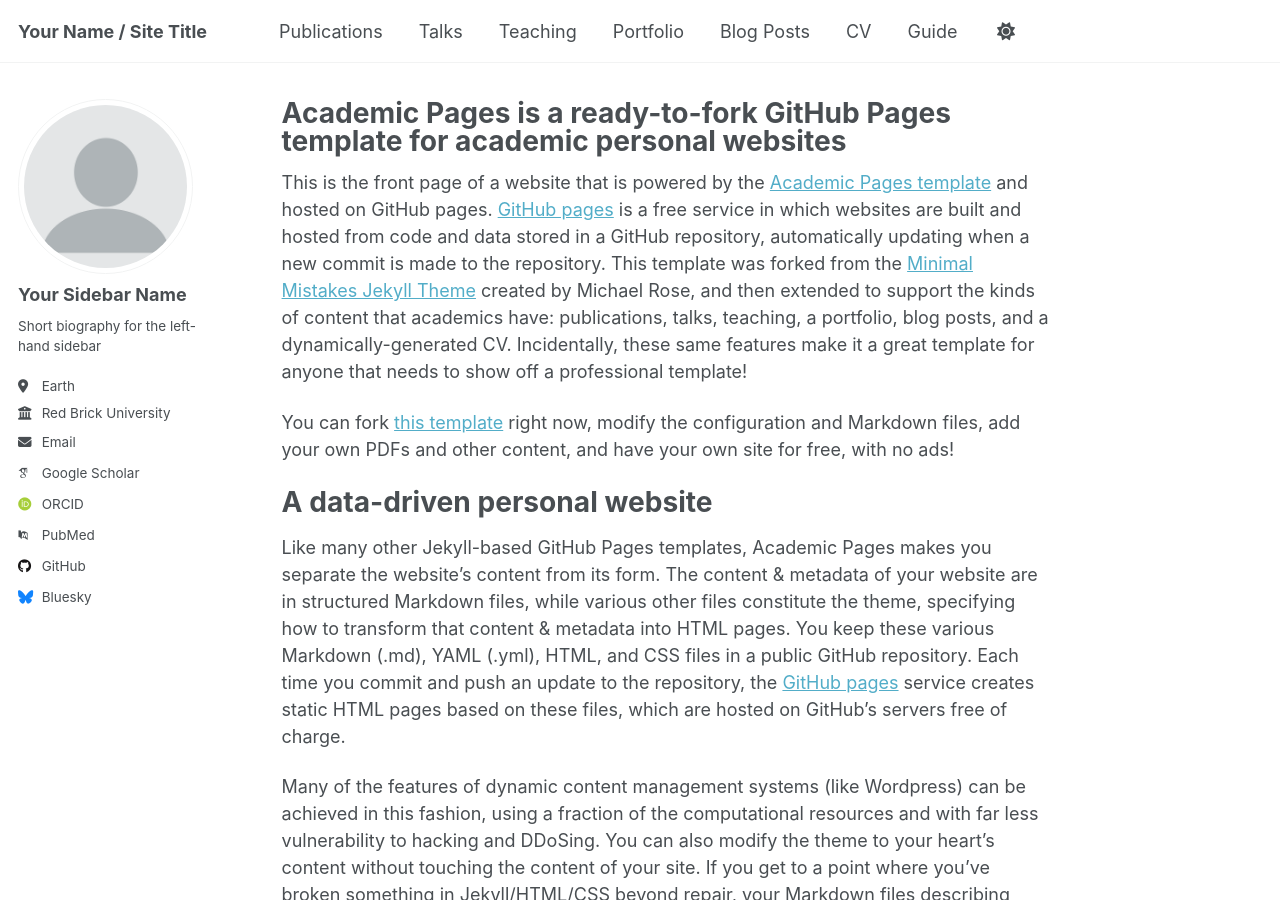
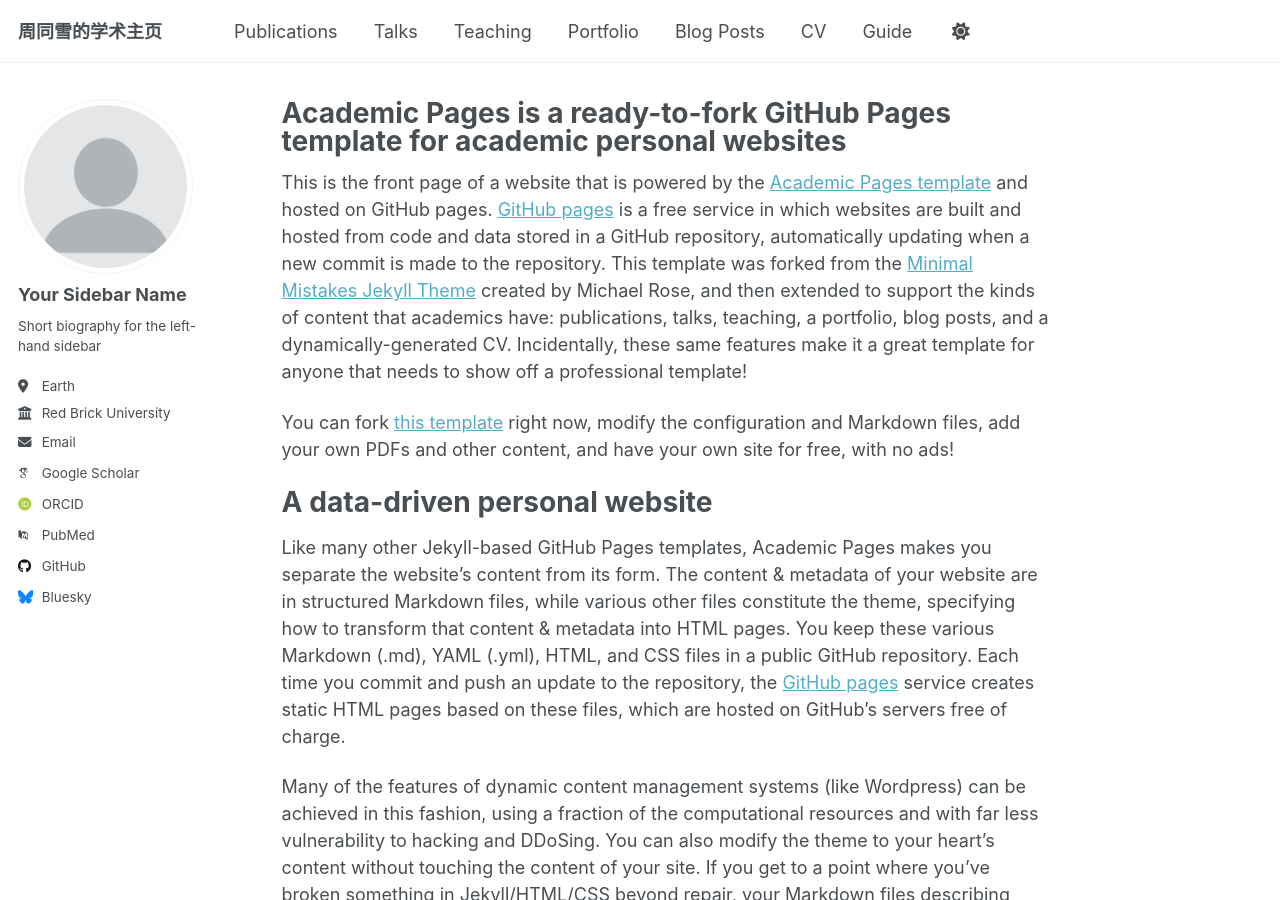
Before and after one commit to tongxuezhou-mia/homepage, a Jekyll site: the page built from _pages/about.md, in a window 1280 px wide and 900 px high. Built offline with Jekyll 4.4.1, drawn with Linux system fonts in a browser that asks for light colours; some web fonts are replaced; a script that is not in the unit is left out.

Commit message:
Basic Site Settings

```diff
--- a/_config.yml
+++ b/_config.yml
@@ -9,14 +9,14 @@
 # Basic Site Settings
 locale                   : "en-US"
 site_theme               : "default" # Currently available options are "default", "air"
-title                    : "Your Name / Site Title"
+title                    : "周同雪的学术主页"
 title_separator          : "-"
 name                     : &name "Your Name"
 description              : &description "Your Name's academic portfolio"   # Update this with a general description of your site, this is the default if not overridden by a page
-url                      : https://academicpages.github.io # The base hostname & protocol for your site e.g. "https://[your GitHub username].github.io",
+url                      : https://tongxuezhou-mia.github.io # The base hostname & protocol for your site e.g. "https://[your GitHub username].github.io",
                                                            # or if you already have some other page hosted on Github then use "https://[your GitHub username].github.io/[Your Repo Name]"
 baseurl                  : "" # the subpath of your site, e.g. "/blog"
-repository               : "academicpages/academicpages.github.io"
+repository               : "homepage/tongxuezhou-mia.github.io"
 
 # Site Author - The following control what appear as part of the author content on the side bar.
 #               If a field is blank the icon and link will not appear, otherwise it will be shown.
```
